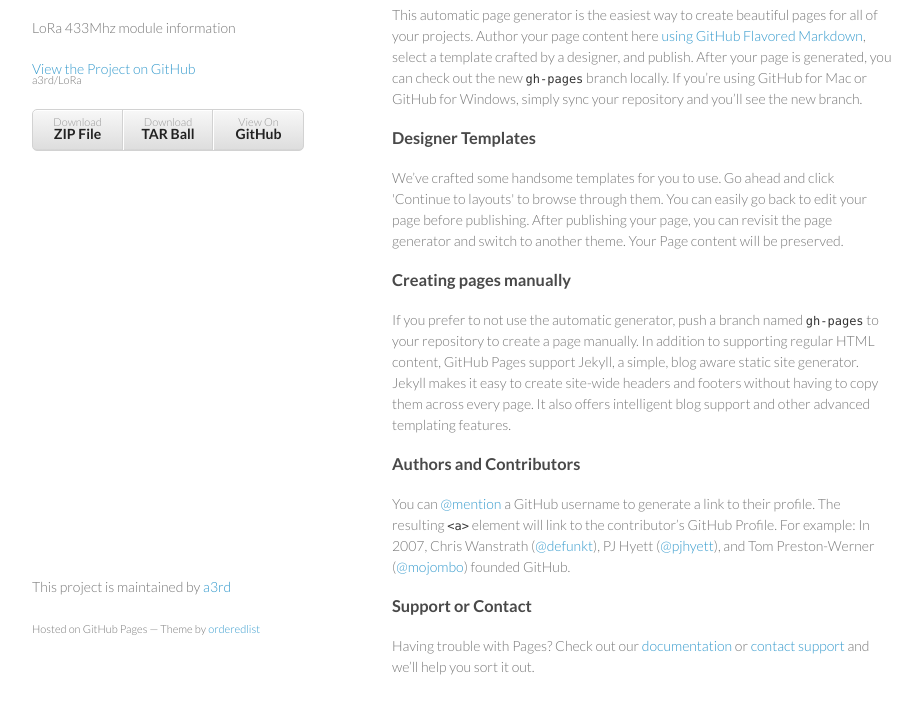
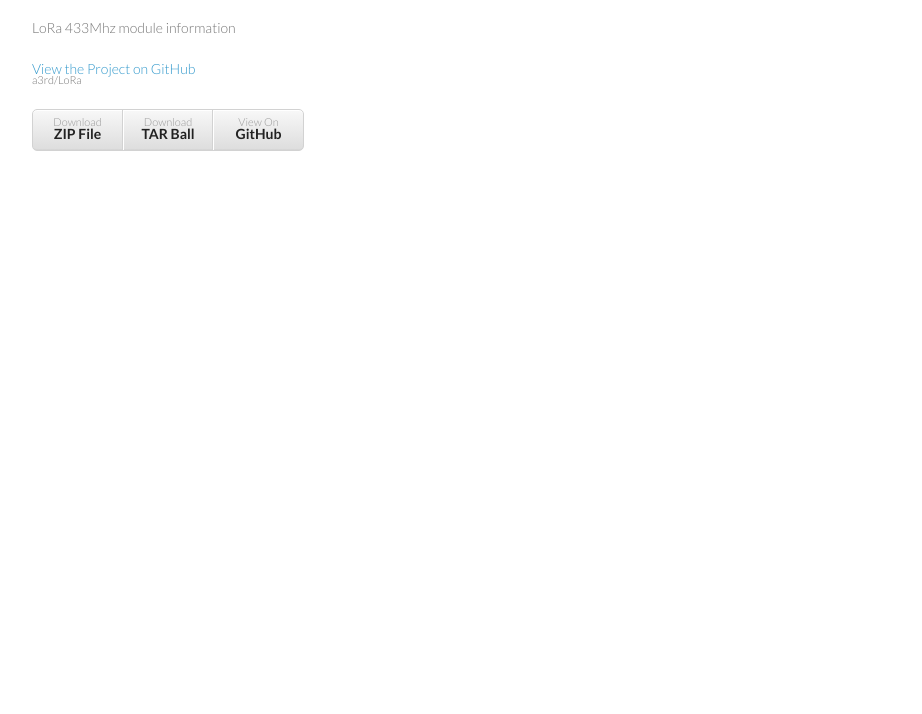
Before and after one commit to a3rd/LoRa, a plain HTML site: page index.html in a window 1280 px wide. Shown: the part 92-806 px from the top of the page, without its empty margins (178-1100 px from the left). Drawn offline with Linux system fonts and the light colour scheme.

Commit message:
Update index.html

```diff
--- a/index.html
+++ b/index.html
@@ -28,36 +28,9 @@
         </ul>
       </header>
       <section>
-        <h3>
+		<h3>
 <a id="welcome-to-github-pages" class="anchor" href="#welcome-to-github-pages" aria-hidden="true"><span class="octicon octicon-link"></span></a>Welcome to GitHub Pages.</h3>
 
-<p>This automatic page generator is the easiest way to create beautiful pages for all of your projects. Author your page content here <a href="https://guides.github.com/features/mastering-markdown/">using GitHub Flavored Markdown</a>, select a template crafted by a designer, and publish. After your page is generated, you can check out the new <code>gh-pages</code> branch locally. If you’re using GitHub for Mac or GitHub for Windows, simply sync your repository and you’ll see the new branch.</p>
-
-<h3>
-<a id="designer-templates" class="anchor" href="#designer-templates" aria-hidden="true"><span class="octicon octicon-link"></span></a>Designer Templates</h3>
-
-<p>We’ve crafted some handsome templates for you to use. Go ahead and click 'Continue to layouts' to browse through them. You can easily go back to edit your page before publishing. After publishing your page, you can revisit the page generator and switch to another theme. Your Page content will be preserved.</p>
-
-<h3>
-<a id="creating-pages-manually" class="anchor" href="#creating-pages-manually" aria-hidden="true"><span class="octicon octicon-link"></span></a>Creating pages manually</h3>
-
-<p>If you prefer to not use the automatic generator, push a branch named <code>gh-pages</code> to your repository to create a page manually. In addition to supporting regular HTML content, GitHub Pages support Jekyll, a simple, blog aware static site generator. Jekyll makes it easy to create site-wide headers and footers without having to copy them across every page. It also offers intelligent blog support and other advanced templating features.</p>
-
-<h3>
-<a id="authors-and-contributors" class="anchor" href="#authors-and-contributors" aria-hidden="true"><span class="octicon octicon-link"></span></a>Authors and Contributors</h3>
-
-<p>You can <a href="https://github.com/blog/821" class="user-mention">@mention</a> a GitHub username to generate a link to their profile. The resulting <code>&lt;a&gt;</code> element will link to the contributor’s GitHub Profile. For example: In 2007, Chris Wanstrath (<a href="https://github.com/defunkt" class="user-mention">@defunkt</a>), PJ Hyett (<a href="https://github.com/pjhyett" class="user-mention">@pjhyett</a>), and Tom Preston-Werner (<a href="https://github.com/mojombo" class="user-mention">@mojombo</a>) founded GitHub.</p>
-
-<h3>
-<a id="support-or-contact" class="anchor" href="#support-or-contact" aria-hidden="true"><span class="octicon octicon-link"></span></a>Support or Contact</h3>
-
-<p>Having trouble with Pages? Check out our <a href="https://help.github.com/pages">documentation</a> or <a href="https://github.com/contact">contact support</a> and we’ll help you sort it out.</p>
-      </section>
-      <footer>
-        <p>This project is maintained by <a href="https://github.com/a3rd">a3rd</a></p>
-        <p><small>Hosted on GitHub Pages &mdash; Theme by <a href="https://github.com/orderedlist">orderedlist</a></small></p>
-      </footer>
-    </div>
     <script src="javascripts/scale.fix.js"></script>
 
   </body>
```
